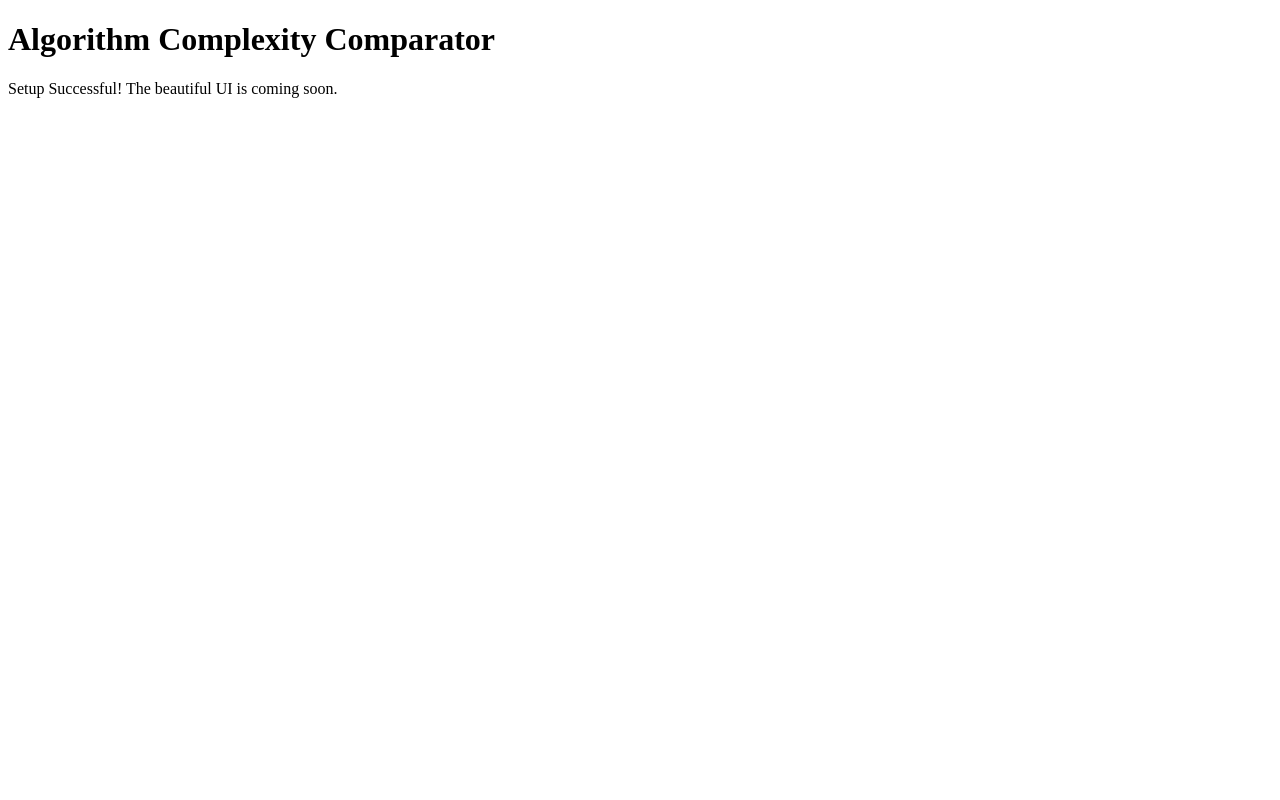
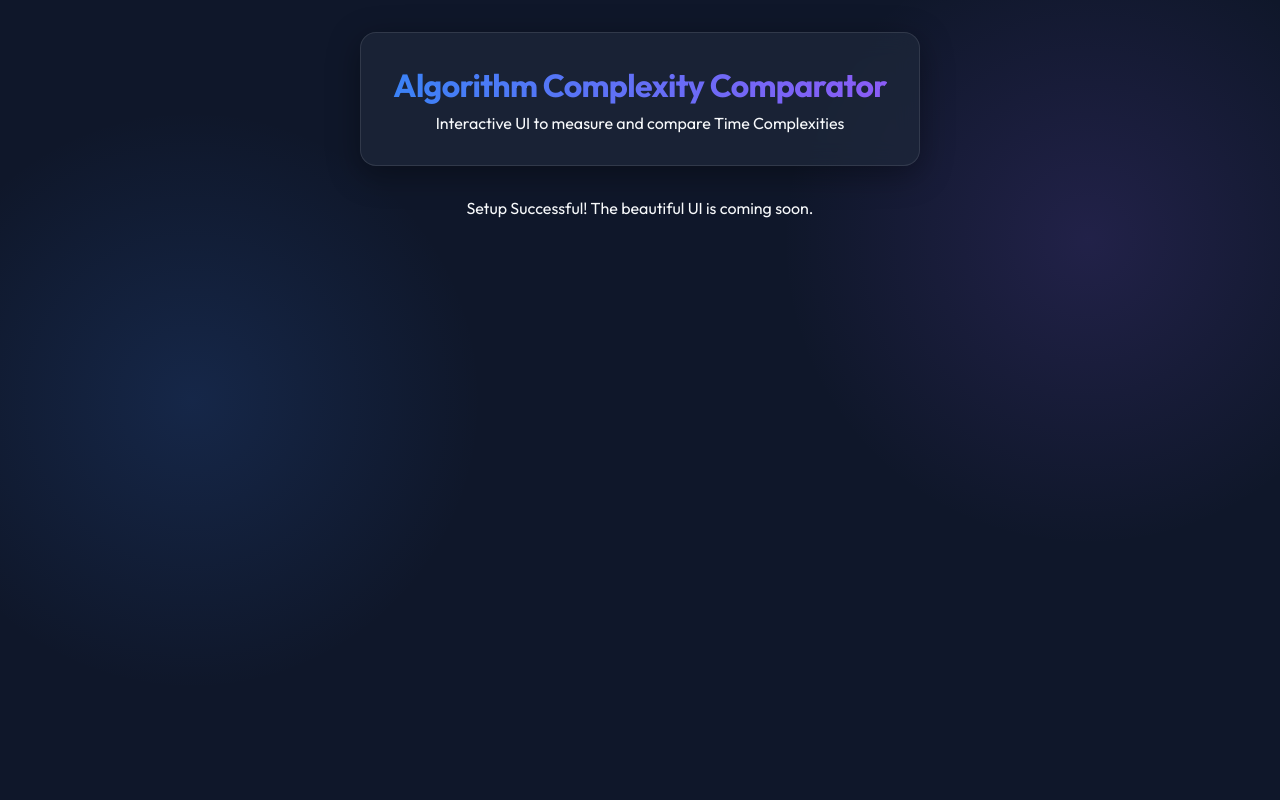
Before and after one commit to mounikadola07-alt/CFAI-Project, a Flask app: page / in a window 1280 px wide. Run offline with Flask 3, Linux system fonts and the light colour scheme.

Commit message:
feat(frontend): Create global CSS design system and typography

```diff
--- /dev/null
+++ b/static/style.css
@@ -0,0 +1,60 @@
+@import url('https://fonts.googleapis.com/css2?family=Outfit:wght@300;400;600;700&display=swap');
+
+:root {
+    /* Color Palette */
+    --bg-dark: #0f172a;
+    --bg-card: rgba(30, 41, 59, 0.7);
+    --text-primary: #f8fafc;
+    --text-secondary: #94a3b8;
+
+    /* Accents */
+    --accent-blue: #3b82f6;
+    --accent-purple: #8b5cf6;
+    --accent-glow: rgba(139, 92, 246, 0.5);
+
+    /* Utility */
+    --glass-border: rgba(255, 255, 255, 0.1);
+    --glass-shadow: 0 8px 32px 0 rgba(0, 0, 0, 0.37);
+}
+
+* {
+    margin: 0;
+    padding: 0;
+    box-sizing: border-box;
+    font-family: 'Outfit', sans-serif;
+}
+
+body {
+    background-color: var(--bg-dark);
+    color: var(--text-primary);
+    min-height: 100vh;
+    display: flex;
+    flex-direction: column;
+    align-items: center;
+    background-image:
+        radial-gradient(circle at 15% 50%, rgba(59, 130, 246, 0.15), transparent 25%),
+        radial-gradient(circle at 85% 30%, rgba(139, 92, 246, 0.15), transparent 25%);
+}
+
+/* Glassmorphism Utilities */
+.glass-panel {
+    background: var(--bg-card);
+    backdrop-filter: blur(12px);
+    -webkit-backdrop-filter: blur(12px);
+    border: 1px solid var(--glass-border);
+    border-radius: 16px;
+    box-shadow: var(--glass-shadow);
+    padding: 2rem;
+}
+
+/* Typography */
+h1, h2, h3 {
+    font-weight: 700;
+    letter-spacing: -0.02em;
+}
+
+.text-gradient {
+    background: linear-gradient(to right, var(--accent-blue), var(--accent-purple));
+    -webkit-background-clip: text;
+    -webkit-text-fill-color: transparent;
+}
--- a/templates/index.html
+++ b/templates/index.html
@@ -4,9 +4,13 @@
     <meta charset="UTF-8">
     <meta name="viewport" content="width=device-width, initial-scale=1.0">
     <title>Algorithm Complexity Comparator</title>
+    <link rel="stylesheet" href="{{ url_for('static', filename='style.css') }}">
 </head>
 <body>
-    <h1>Algorithm Complexity Comparator</h1>
+    <header class="glass-panel" style="margin-top: 2rem; margin-bottom: 2rem; text-align: center;">
+        <h1 class="text-gradient">Algorithm Complexity Comparator</h1>
+        <p class="text-secondary" style="margin-top: 0.5rem;">Interactive UI to measure and compare Time Complexities</p>
+    </header>
     <p>Setup Successful! The beautiful UI is coming soon.</p>
 </body>
 </html>
```
